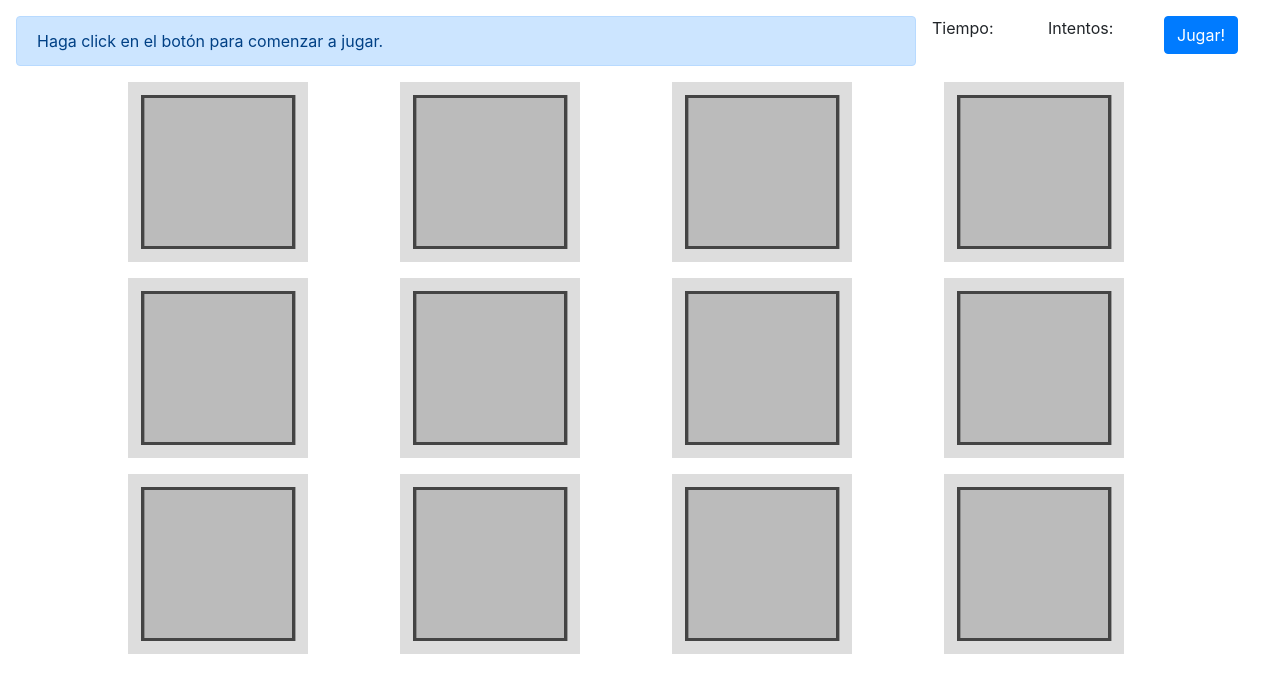
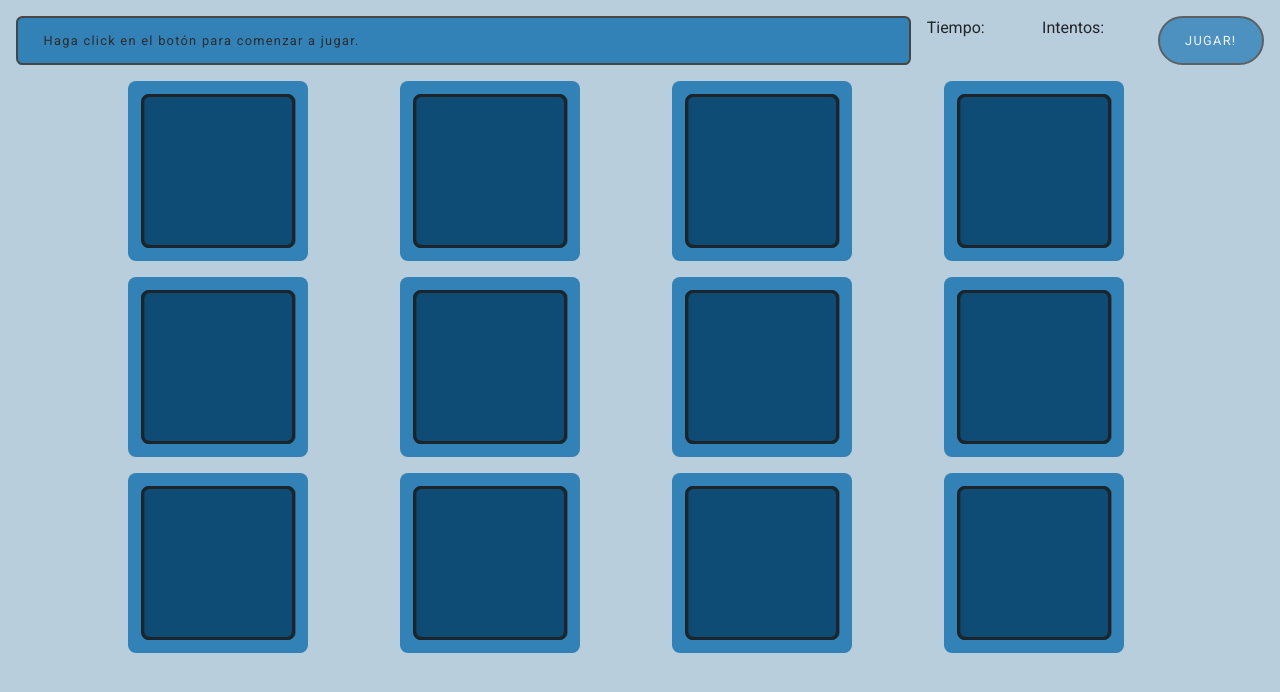
Before and after one commit to pfefferi/memo-test, a plain HTML site: page index.html in a window 1280 px wide. Drawn offline with nearby package versions, Linux system fonts and the light colour scheme.

Commit message:
Revamp appearance
Change color palette;
Replace bootstrap elements with custom ones;
Add image to success screen.

```diff
--- a/css/style.css
+++ b/css/style.css
@@ -1,18 +1,26 @@
 /*/ ///////////////////////////////// ------- //////////////////////////////////////////*/
+@import 'https://fonts.googleapis.com/css?family=Roboto:300,400,500';
+
+body {
+    background: #b8cedd;
+    font-family: Roboto, Helvetica, Arial, sans-serif;
+}
 /*/ ///////////////////////////////// Header //////////////////////////////////////////*/
 
 .header {
     margin-top: 1em;
     margin-left: 1em;
     margin-right: 1em;
+    margin-bottom: 1em;
     display: grid;
     grid-template-columns: 9fr 1fr 1fr 1fr;
     grid-column-gap: 1em;
 }
 
 /*/ ///////////////////////////////// Board //////////////////////////////////////////*/
+
 .board-parent {
-    padding: 0 10%;
+    padding: 0% 10%;
 }
 .board {
     display: grid;
@@ -22,13 +30,14 @@
     padding: 0 auto;
 }
 .board > div > div {
-    background: #ddd;
+    background: #3282b8;
     padding: 1vw;
 }
 
 /*/ ///////////////////////////////// Flip Card //////////////////////////////////////////*/
 
 .flip-card {
+    border-radius: 0.5em;
     width: 15vw;
     height: 15vw;
     max-width: 180px;
@@ -38,6 +47,7 @@
 }
 
 .flip-card-inner {
+    border-radius: 0.5em;
     width: 100%;
     height: 100%;
     transition: transform 1s;
@@ -60,15 +70,18 @@
 }
 
 .flip-card-front {
-    background-color: #bbb;
-    border: solid #444;
+    border-radius: 0.5em;
+
+    background-color: #0f4c75;
+    border: solid #1b262c;
 }
 
 .flip-card-back {
+    border-radius: 0.5em;
     background-size: cover;
     color: white;
     transform: rotateY(180deg);
-    border: solid #444;
+    border: solid #1b262c;
 }
 
 /*/ ///////////////////////////////// Images //////////////////////////////////////////*/
@@ -99,5 +112,52 @@
 }
 
 .success {
+    line-height: 1.2;
     text-align: center;
+    color: #082a41;
 }
+
+.success-img {
+    padding: 0vw 38%;
+}
+
+/*/ ///////////////////////////////// Button //////////////////////////////////////////*/
+
+.button {
+    border: 2px solid #464646;
+    border-radius: 2em;
+    color: white;
+    font-size: 0.8em;
+    letter-spacing: 0.1em;
+    padding: 1em 2em;
+    transition: none 500ms ease-out;
+    transition-property: color, background;
+    background: #3282b8;
+    opacity: 0.8;
+}
+
+.button:hover {
+    border: 2px solid rgb(0, 0, 0);
+    background: #0f4c75;
+    color: white;
+    opacity: 1;
+}
+
+.button:focus {
+    outline: 0 !important;
+}
+
+/*/ ///////////////////////////////// Panel //////////////////////////////////////////*/
+
+.panel {
+    border: 2px solid #464646;
+    border-radius: 0.5em;
+    color: rgb(44, 44, 44);
+    font-size: 0.8em;
+    letter-spacing: 0.1em;
+    padding: 1em 2em;
+    transition: none 500ms ease-out;
+    transition-property: color, background;
+    background: #3282b8;
+    opacity: 1;
+}
--- a/index.html
+++ b/index.html
@@ -13,16 +13,14 @@
     <body>
         <div class="header">
             <div>
-                <div class="alert alert-primary" role="alert" id="alert">
+                <div class="panel">
                     Haga click en el botón para comenzar a jugar.
                 </div>
             </div>
             <div>Tiempo:</div>
             <div>Intentos:</div>
             <div>
-                <button type="button" class="btn btn-primary" id="button">
-                    Jugar!
-                </button>
+                <button type="button" class="button" id="button">JUGAR!</button>
             </div>
         </div>
         <div class="board-parent">
@@ -125,7 +123,8 @@
                 </div>
             </div>
         </div>
-        <div class="success hide"><h1>Victoria</h1></div>
+        <div class="success hide"><h1>Victoria!</h1></div>
+        <div><img src="img/win.gif" alt="" class="success-img hide" /></div>
     </body>
     <script src="src/index.js"></script>
 </html>
--- a/src/index.js
+++ b/src/index.js
@@ -176,6 +176,7 @@ function checkSuccess() {
         setTimeout(() => {
             document.querySelector('.board-parent').classList.add('hide');
             document.querySelector('.success').classList.remove('hide');
+            document.querySelector('.success-img').classList.remove('hide');
         }, 2500);
     }
 }
```
Also changed, not shown: img/win.gif (added).
